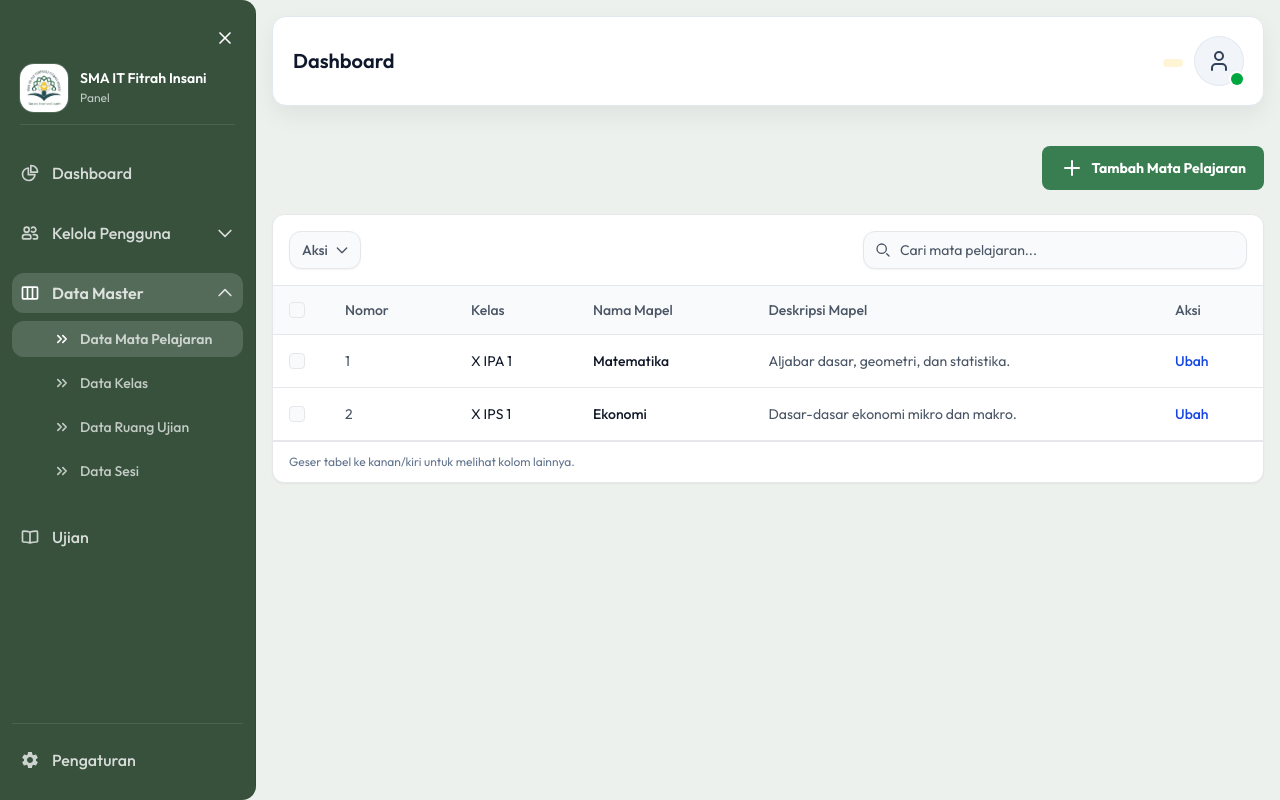
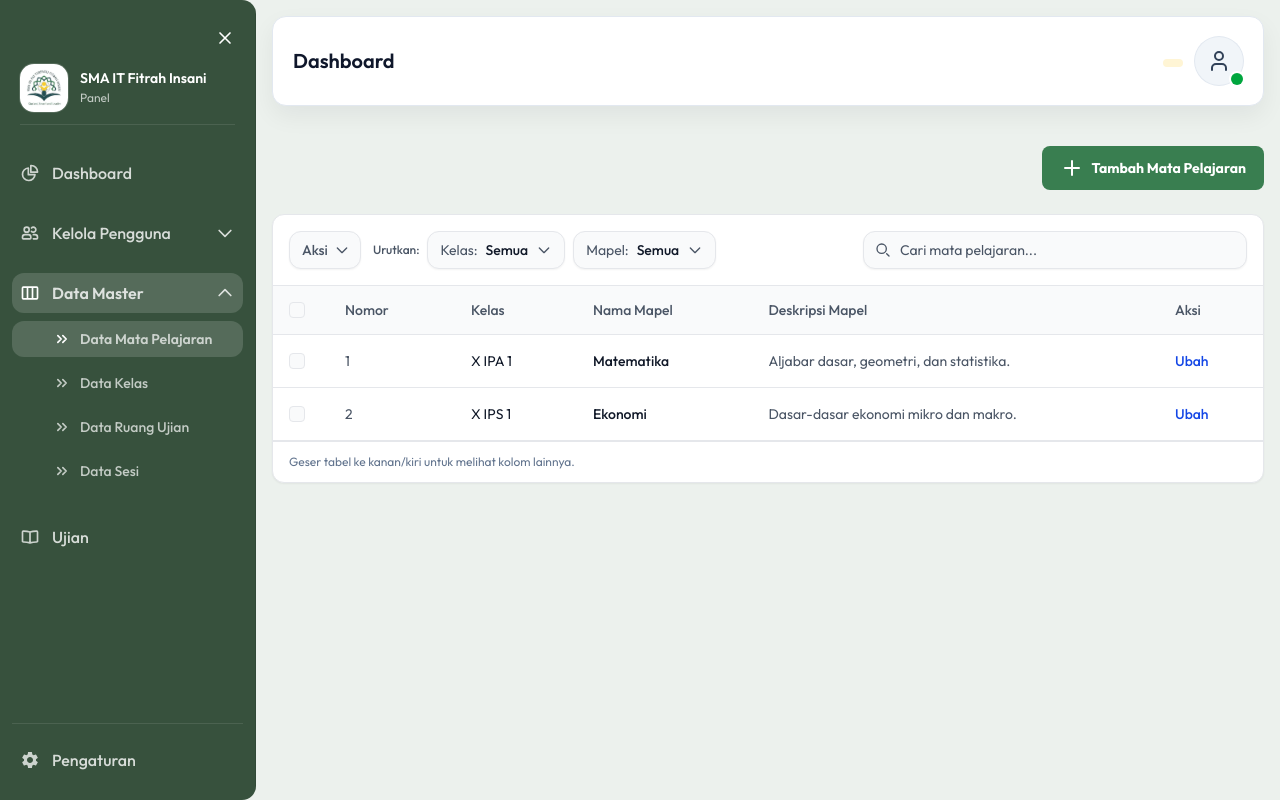
Before and after one commit to mustafamadjid/web-app-cbt, a React app in the folder frontend/: page /dashboard/administrator/data-master/mapel in a window 1280 px wide. Built offline with nearby package versions, Linux system fonts and the light colour scheme; the HTML template or start-up script is replaced by a standard one.

Commit message:
Update mapel sorting dropdown filters

```diff
--- a/frontend/src/components/features/tables/DataMasterTables/DataMataPelajaranTables.tsx
+++ b/frontend/src/components/features/tables/DataMasterTables/DataMataPelajaranTables.tsx
@@ -2,6 +2,7 @@ import React, { useMemo, useState } from "react";
 
 import type {
   KelasOption,
+  MataPelajaranOption,
   MataPelajaranRow,
 } from "../../../../types/DataMaster/MataPelajaran";
 
@@ -9,6 +10,10 @@ export const DataMataPelajaran: React.FC = () => {
   const [dropdownAksiTerbuka, setDropdownAksiTerbuka] = useState(false);
   const [kataKunci, setKataKunci] = useState("");
   const [idTerpilih, setIdTerpilih] = useState<Set<string>>(new Set());
+  const [dropdownKelasTerbuka, setDropdownKelasTerbuka] = useState(false);
+  const [dropdownMapelTerbuka, setDropdownMapelTerbuka] = useState(false);
+  const [kelasTerpilih, setKelasTerpilih] = useState<string>("semua");
+  const [mapelTerpilih, setMapelTerpilih] = useState<string>("semua");
 
   // tetap dipakai untuk menampilkan label kelas (bukan pilihan)
   const [opsiKelas] = useState<KelasOption[]>([
@@ -32,6 +37,11 @@ export const DataMataPelajaran: React.FC = () => {
     },
   ]);
 
+  const [opsiMapel] = useState<MataPelajaranOption[]>([
+    { id: "mapel-1", label: "Matematika" },
+    { id: "mapel-2", label: "Ekonomi" },
+  ]);
+
   const kelasById = useMemo(() => {
     return opsiKelas.reduce<Record<string, KelasOption>>((acc, opsi) => {
       acc[opsi.id] = opsi;
@@ -41,17 +51,18 @@ export const DataMataPelajaran: React.FC = () => {
 
   const mapelTersaring = useMemo(() => {
     const q = kataKunci.trim().toLowerCase();
-    if (!q) return daftarMapel;
-
     return daftarMapel.filter((mapel) => {
       const labelKelas = kelasById[mapel.kelasId]?.label ?? "";
-      return (
+      const cocokKata =
+        !q ||
         mapel.namaMapel.toLowerCase().includes(q) ||
         mapel.deskripsiMapel.toLowerCase().includes(q) ||
-        labelKelas.toLowerCase().includes(q)
-      );
+        labelKelas.toLowerCase().includes(q);
+      const cocokKelas = kelasTerpilih === "semua" || mapel.kelasId === kelasTerpilih;
+      const cocokMapel = mapelTerpilih === "semua" || mapel.id === mapelTerpilih;
+      return cocokKata && cocokKelas && cocokMapel;
     });
-  }, [kataKunci, daftarMapel, kelasById]);
+  }, [kataKunci, daftarMapel, kelasById, kelasTerpilih, mapelTerpilih]);
 
   const semuaTerlihatTerpilih =
     mapelTersaring.length > 0 &&
@@ -83,7 +94,7 @@ export const DataMataPelajaran: React.FC = () => {
   return (
     <div className="bg-neutral-primary-soft shadow-xs rounded-base border border-default w-full min-w-0">
       <div className="flex items-center justify-between flex-wrap gap-3 p-4">
-        <div className="flex items-center gap-3">
+        <div className="flex items-center flex-wrap gap-3">
           <div className="relative">
             <button
               className="inline-flex items-center justify-center text-body bg-neutral-secondary-medium box-border border border-default-medium hover:bg-neutral-tertiary-medium hover:text-heading focus:ring-4 focus:ring-neutral-tertiary shadow-xs font-medium leading-5 rounded-base text-sm px-3 py-2 focus:outline-none"
@@ -152,6 +163,150 @@ export const DataMataPelajaran: React.FC = () => {
                 </ul>
               </div>
             )}
+          </div>
+
+          <div className="flex items-center flex-wrap gap-2">
+            <span className="text-xs font-medium text-body">Urutkan:</span>
+            <div className="relative">
+              <button
+                type="button"
+                onClick={() => setDropdownKelasTerbuka((prev) => !prev)}
+                className="inline-flex items-center gap-2 text-sm px-3 py-2 rounded-base border shadow-xs bg-neutral-secondary-medium text-body border-default-medium hover:bg-neutral-tertiary-medium hover:text-heading"
+                aria-haspopup="menu"
+                aria-expanded={dropdownKelasTerbuka}
+              >
+                Kelas:{" "}
+                <span className="font-medium text-heading">
+                  {kelasTerpilih === "semua"
+                    ? "Semua"
+                    : kelasById[kelasTerpilih]?.label ?? "-"}
+                </span>
+                <svg
+                  className="w-4 h-4"
+                  aria-hidden="true"
+                  xmlns="http://www.w3.org/2000/svg"
+                  width="24"
+                  height="24"
+                  fill="none"
+                  viewBox="0 0 24 24"
+                >
+                  <path
+                    stroke="currentColor"
+                    strokeLinecap="round"
+                    strokeLinejoin="round"
+                    strokeWidth="2"
+                    d="m19 9-7 7-7-7"
+                  />
+                </svg>
+              </button>
+              {dropdownKelasTerbuka && (
+                <div
+                  role="menu"
+                  className="absolute mt-2 z-20 bg-neutral-primary-medium border border-default-medium rounded-base shadow-lg w-48"
+                  onMouseLeave={() => setDropdownKelasTerbuka(false)}
+                >
+                  <ul className="p-2 text-sm text-body font-medium">
+                    <li>
+                      <button
+                        type="button"
+                        className="inline-flex items-center w-full p-2 hover:bg-neutral-tertiary-medium hover:text-heading rounded text-left"
+                        onClick={() => {
+                          setKelasTerpilih("semua");
+                          setDropdownKelasTerbuka(false);
+                        }}
+                      >
+                        Semua Kelas
+                      </button>
+                    </li>
+                    {opsiKelas.map((opsi) => (
+                      <li key={opsi.id}>
+                        <button
+                          type="button"
+                          className="inline-flex items-center w-full p-2 hover:bg-neutral-tertiary-medium hover:text-heading rounded text-left"
+                          onClick={() => {
+                            setKelasTerpilih(opsi.id);
+                            setDropdownKelasTerbuka(false);
+                          }}
+                        >
+                          {opsi.label}
+                        </button>
+                      </li>
+                    ))}
+                  </ul>
+                </div>
+              )}
+            </div>
+
+            <div className="relative">
+              <button
+                type="button"
+                onClick={() => setDropdownMapelTerbuka((prev) => !prev)}
+                className="inline-flex items-center gap-2 text-sm px-3 py-2 rounded-base border shadow-xs bg-neutral-secondary-medium text-body border-default-medium hover:bg-neutral-tertiary-medium hover:text-heading"
+                aria-haspopup="menu"
+                aria-expanded={dropdownMapelTerbuka}
+              >
+                Mapel:{" "}
+                <span className="font-medium text-heading">
+                  {mapelTerpilih === "semua"
+                    ? "Semua"
+                    : opsiMapel.find((opsi) => opsi.id === mapelTerpilih)
+                        ?.label ?? "-"}
+                </span>
+                <svg
+                  className="w-4 h-4"
+                  aria-hidden="true"
+                  xmlns="http://www.w3.org/2000/svg"
+                  width="24"
+                  height="24"
+                  fill="none"
+                  viewBox="0 0 24 24"
+                >
+                  <path
+                    stroke="currentColor"
+                    strokeLinecap="round"
+                    strokeLinejoin="round"
+                    strokeWidth="2"
+                    d="m19 9-7 7-7-7"
+                  />
+                </svg>
+              </button>
+              {dropdownMapelTerbuka && (
+                <div
+                  role="menu"
+                  className="absolute mt-2 z-20 bg-neutral-primary-medium border border-default-medium rounded-base shadow-lg w-52"
+                  onMouseLeave={() => setDropdownMapelTerbuka(false)}
+                >
+                  <ul className="p-2 text-sm text-body font-medium">
+                    <li>
+                      <button
+                        type="button"
+                        className="inline-flex items-center w-full p-2 hover:bg-neutral-tertiary-medium hover:text-heading rounded text-left"
+                        onClick={() => {
+                          setMapelTerpilih("semua");
+                          setDropdownMapelTerbuka(false);
+                        }}
+                      >
+                        Semua Mata Pelajaran
+                      </button>
+                    </li>
+                    {opsiMapel.map((opsi) => (
+                      <li key={opsi.id}>
+                        <button
+                          type="button"
+                          className="inline-flex items-center w-full p-2 hover:bg-neutral-tertiary-medium hover:text-heading rounded text-left"
+                          onClick={() => {
+                            setMapelTerpilih(opsi.id);
+                            setDropdownMapelTerbuka(false);
+                          }}
+                        >
+                          {opsi.label}
+                        </button>
+                      </li>
+                    ))}
+                  </ul>
+                </div>
+              )}
+            </div>
           </div>
         </div>
 
--- a/frontend/src/types/DataMaster/MataPelajaran.ts
+++ b/frontend/src/types/DataMaster/MataPelajaran.ts
@@ -9,3 +9,8 @@ export type MataPelajaranRow = {
   namaMapel: string;
   deskripsiMapel: string;
 };
+
+export type MataPelajaranOption = {
+  id: string;
+  label: string;
+};
```
